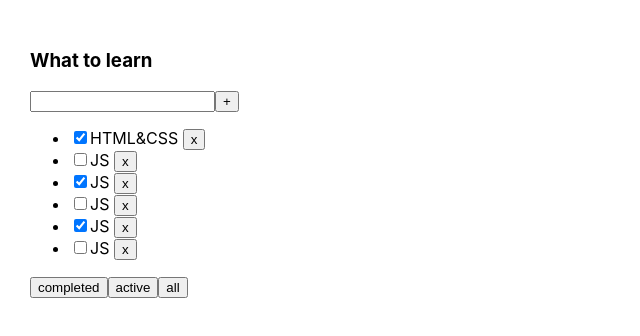
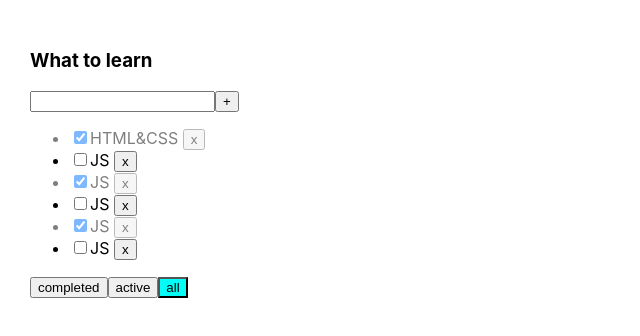
Before and after one commit to DavidPoshelyk/Todolist, a React (Create React App) app: page / in a window 1280 px wide. Shown: the top 336 px of the page, without its empty margins (0-640 px from the left). Built offline with nearby package versions, Linux system fonts and the light colour scheme.

Commit message:
Merge remote-tracking branch 'origin/main'

```diff
--- a/src/App.css
+++ b/src/App.css
@@ -6,3 +6,13 @@
 .App > div {
   margin-right: 50px;
 }
+.is-done {
+  opacity: 0.5;
+}
+.active{
+  background-color: #00fff7;
+}
+.error{
+  outline: none;
+  border-color: red;
+}
--- a/src/App.tsx
+++ b/src/App.tsx
@@ -21,13 +21,18 @@ function App() {
         {id: v1(), title: "JS", isDone: true},
         {id: v1(), title: "JS", isDone: false},
     ]);
-    let [filter, setFilter] = useState<FilterType>('all')
+    const [filter, setFilter] = useState<FilterType>('all')
     const RemoveTask = (taskId: string) => {
         let tasks01 = tasks.filter(t => t.id !== taskId)
         setTasks(tasks01)
     }
     const ChangeFilter = (value: FilterType) => {
         setFilter(value);
+    }
+
+    const changeTaskStatus = (taskID:string, isDone: boolean) => {
+        const updatedTasks = tasks.map(t => t.id === taskID ? {...t,isDone: isDone}:t)
+        setTasks(updatedTasks)
     }
 
     const AddTask = (NewTaskTitle: string) => {
@@ -50,11 +55,16 @@ function App() {
 
     return (
         <div className="App">
-            <TodoList title="What to learn"
-                      addTask={AddTask}
-                      removetask={RemoveTask}
-                      task={tasksFortodolist}
-                      changeFilter={ChangeFilter}/>
+            <TodoList
+                title="What to learn"
+                addTask={AddTask}
+                removetask={RemoveTask}
+                task={tasksFortodolist}
+                changeFilter={ChangeFilter}
+                filter={filter}
+                changeTaskStatus={changeTaskStatus}
+            />
+
         </div>
 
     )
--- a/src/Button.tsx
+++ b/src/Button.tsx
@@ -2,13 +2,14 @@ import React from 'react';
 
 type TypeButton = {
     callBack: () => void
-    name: string
+    name: string,
+    className?:string
 }
 
 const Button = ({name, callBack, ...props}: TypeButton) => {
 
     return (
-        <button onClick={callBack}>{name}</button>
+        <button className={props.className} onClick={callBack}>{name}</button>
     )
 
 }
--- a/src/InputTasks.tsx
+++ b/src/InputTasks.tsx
@@ -4,6 +4,7 @@ type TypeInputTasks = {
     addtask: () => void
     setLocalTitle: (newTitle: string) => void
     newTitle: string
+    className:string
 }
 
 const InputTasks = ({addtask, newTitle, setLocalTitle, ...props}: TypeInputTasks) => {
@@ -15,7 +16,7 @@ const InputTasks = ({addtask, newTitle, setLocalTitle, ...props}: TypeInputTasks
     }
 
     return (
-        <input
+        <input className={props.className}
             value={newTitle}
             onChange={ChangeTitle}
             onKeyPress={KeyPressTitle}
--- a/src/TodoList.tsx
+++ b/src/TodoList.tsx
@@ -10,10 +10,12 @@ type  PropsType = {
     removetask: (id: string) => void
     changeFilter: (value: FilterType) => void
     addTask: (newTitle: string) => void
+    filter: FilterType
+    changeTaskStatus: (taskID: string, isDone: boolean) => void
 }
 
 
-export function TodoList({addTask, changeFilter, title, ...props}: PropsType) {
+export function TodoList({addTask, changeFilter, title,changeTaskStatus, ...props}: PropsType) {
     //Filter
     const AllClick = () => {
         changeFilter('all')
@@ -25,17 +27,27 @@ export function TodoList({addTask, changeFilter, title, ...props}: PropsType) {
         changeFilter('active')
     }
 
-
+    const [error,setError] = useState<boolean>(false)
+    const errorMessage = error ? <div style={{color:'red'}}>Title is required!</div>:null
     //add
     const [newTitle, setLocalTitle] = useState<string>('')
     const Addtask = () => {
-        addTask(newTitle)
-        setLocalTitle('')
+       const trimmend = newTitle.trim()
+        if (trimmend){
+            setError(false)
+            addTask(newTitle)
+            setLocalTitle('')
+        } else {
+            setError(true)
+        }
+
+
     }
 
     const tasksJSX = props.task.map(t =>
-        <li key={t.id}>
-            <input type="checkbox" checked={t.isDone}/>
+        <li key={t.id} className={t.isDone?'is-done':''}>
+            <input type="checkbox" checked={t.isDone}
+            onChange={(e)=> changeTaskStatus(t.id, e.currentTarget.checked)}/>
             <span>{t.title} </span>
             <button onClick={() => {
                 props.removetask(t.id)
@@ -47,16 +59,17 @@ export function TodoList({addTask, changeFilter, title, ...props}: PropsType) {
     return (
         < div>
             <h3>{title}</h3>
-            <div>
-                <InputTasks addtask={Addtask} newTitle={newTitle} setLocalTitle={setLocalTitle}/>
+            <div >
+                <InputTasks className={error?"error": ''} addtask={Addtask} newTitle={newTitle} setLocalTitle={setLocalTitle}/>
                 <Button callBack={Addtask} name={'+'}/>
+                {errorMessage}
             </div>
             <ul>
                 {tasksJSX}
             </ul>
-            <Button callBack={CompletedClick} name={'completed'}/>
-            <Button callBack={ActiveClick} name={'active'}/>
-            <Button callBack={AllClick} name={'all'}/>
+            <Button className={props.filter==="completed"? "active":''}  callBack={CompletedClick} name={'completed'}/>
+            <Button className={props.filter==="active"? "active":''} callBack={ActiveClick} name={'active'}/>
+            <Button className={props.filter==="all"? "active":''} callBack={AllClick} name={'all'}/>
 
         </div>
     )
```
